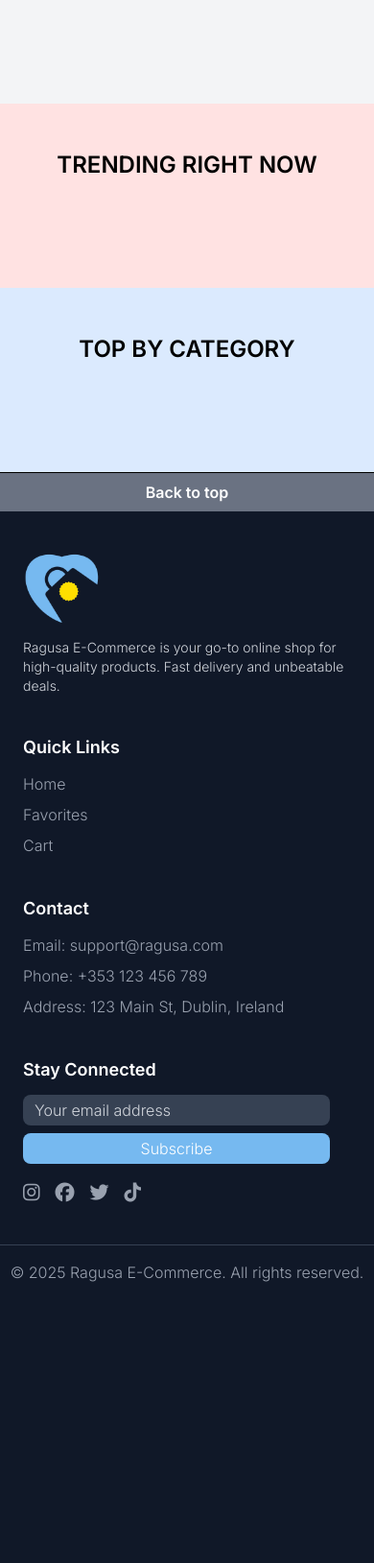
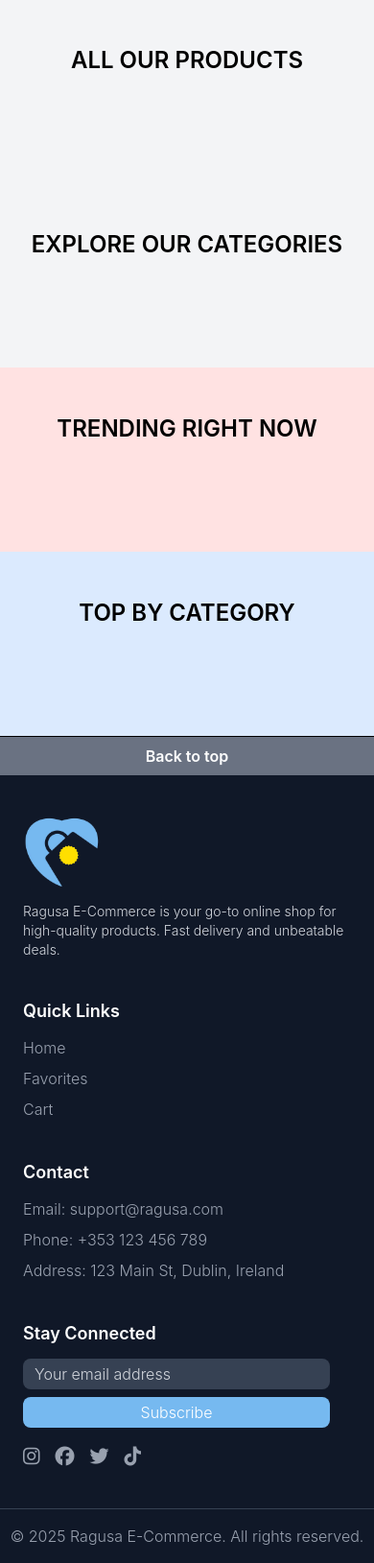
Before and after one commit to lautaroreche/E-Commerce-Django, a Django app: page / in a window 390 px wide. Shown: the part 571-2200 px from the top of the page at 96% size. Before the commit the page ends 1907 px from the top, so only its background shows below. Run offline with Django 5.2, Linux system fonts and the light colour scheme; data that the repository does not hold is empty.

Commit message:
Improves lightview and banners

```diff
--- a/ecommerce_app/static/styles/style.css
+++ b/ecommerce_app/static/styles/style.css
@@ -4,6 +4,7 @@ body {
     font-optical-sizing: auto;
     font-weight: 300;
     font-style: normal;
+    font-display: swap;
     box-sizing: border-box;
 }
 a { text-decoration: none; }
--- /dev/null
+++ b/ecommerce_app/templates/banner_categories.html
@@ -0,0 +1,14 @@
+<section class="px-2 md:px-8 py-12 bg-gray-100">
+    <h2 class="text-2xl md:text-4xl font-semibold text-center">EXPLORE OUR CATEGORIES</h2>
+    <div class="grid md:grid-cols-2 gap-4 m-8">
+        {% for categorie in categories %}
+            <a href="{% url 'filter_category' categorie.category|lower %}" aria-label="{{ categorie.category }} section button">
+                <div class="flex justify-center items-center h-20 md:h-28 bg-sky-100 rounded-lg shadow-sm hover:bg-sky-200 transition-colors">
+                    <p class="px-4 py-2 text-white text-xl text-center w-40 font-semibold shadow-sm rounded-lg bg-[#76b9f0]">
+                        {{ categorie.category }}
+                    </p>
+                </div>
+            </a>
+        {% endfor %}
+    </div>
+</section>
--- /dev/null
+++ b/ecommerce_app/templates/banner_hero.html
@@ -0,0 +1,8 @@
+<section class="relative w-full h-96">
+    <img src="https://res.cloudinary.com/dbmamjgiv/image/upload/v1754296951/banner_lwzsyk.webp" alt="Banner Ragusa" class="absolute inset-0 w-full h-full object-cover z-0">
+    <div class="absolute inset-0 bg-black/60 z-10"></div>
+    <div class="relative z-20 flex flex-col items-center justify-center h-full text-center text-white px-4">
+        <h1 class="text-4xl md:text-5xl font-bold mb-4">RAGUSA E-COMMERCE</h1>
+        <p class="text-2xl">Find technology products at low prices</p>
+    </div>
+</section>
--- a/ecommerce_app/templates/base.html
+++ b/ecommerce_app/templates/base.html
@@ -7,18 +7,25 @@
     <meta charset="UTF-8">
     <meta name="viewport" content="width=device-width, initial-scale=1.0">
     <title>{% block title %}{% endblock %}</title>
+    <meta name="description" content="Discover the best tech products at Ragusa E-Commerce. Headphones, monitors, keyboards, accessories and much more, with worldwide shipping.">
     <link rel="stylesheet" href="{% static 'styles/style.css' %}">
-    <link rel="stylesheet" href="https://cdnjs.cloudflare.com/ajax/libs/font-awesome/6.5.0/css/all.min.css">
+    <link rel="stylesheet" href="https://cdnjs.cloudflare.com/ajax/libs/font-awesome/6.5.0/css/all.min.css" media="print" onload="this.media='all'">
     <link rel="icon" href="{% static 'images/favicon.ico' %}" type="image/x-icon">
     <script src="https://cdn.jsdelivr.net/npm/@tailwindcss/browser@4" defer></script>
     <link rel="preconnect" href="https://fonts.googleapis.com">
     <link rel="preconnect" href="https://fonts.gstatic.com" crossorigin>
-    <link href="https://fonts.googleapis.com/css2?family=Inter:opsz,wght@14..32,100..900&display=swap" rel="stylesheet">
+    <link rel="preconnect" href="https://fonts.googleapis.com/css2?family=Inter:opsz,wght@14..32,100..900&display=swap" rel="stylesheet">
 </head>
 <body>
     {% include 'header.html' %}
 
     {% block content %}{% endblock %}
+
+    {% include 'banner_categories.html' %}
+
+    {% include 'trending.html' %}
+
+    {% include 'top_of_category.html' %}
 
     {% include 'footer.html' %}
 
--- a/ecommerce_app/templates/product_detail.html
+++ b/ecommerce_app/templates/detail.html
@@ -51,8 +51,4 @@
             </div>
         </div>
     </main>
-
-    {% include 'trending.html' %}
-
-    {% include 'top_of_category.html' %}
 {% endblock %}
--- a/ecommerce_app/templates/footer.html
+++ b/ecommerce_app/templates/footer.html
@@ -13,7 +13,7 @@
             </p>
         </div>
         <div >
-            <h4 class="text-lg font-semibold mb-3">Quick Links</h4>
+            <p class="text-lg font-semibold mb-3">Quick Links</p>
             <ul class="space-y-2 text-gray-400">
                 <li><a href="{% url 'home' %}" class="hover:text-[#76b9f0]">Home</a></li>
                 <li><a href="{% url 'favorites' %}" class="hover:text-[#76b9f0]">Favorites</a></li>
@@ -21,31 +21,31 @@
             </ul>
         </div>
         <div>
-            <h4 class="text-lg font-semibold mb-3">Contact</h4>
+            <p class="text-lg font-semibold mb-3">Contact</p>
             <ul class="space-y-2 text-gray-400">
-                <li>Email: <a href="mailto:support@ragusa.com" class="hover:text-white">support@ragusa.com</a></li>
+                <li>Email: <a href="mailto:support@ragusa.com" class="hover:text-[#76b9f0]">support@ragusa.com</a></li>
                 <li>Phone: +353 123 456 789</li>
                 <li>Address: 123 Main St, Dublin, Ireland</li>
             </ul>
         </div>
         <div>
-            <h4 class="text-lg font-semibold mb-3">Stay Connected</h4>
+            <p class="text-lg font-semibold mb-3">Stay Connected</p>
             <form action="{% url 'newsletter' %}" method="POST" class="flex flex-col gap-2 max-w-80">
                 {% csrf_token %}
                 <input type="email" name="email" placeholder="Your email address" class="px-3 py-1 rounded-lg bg-gray-700 text-white placeholder-gray-300 outline-none" maxlength="40" required>
                 <button type="submit" class="cursor-pointer bg-[#76b9f0] hover:bg-blue-400 text-white py-1 rounded-lg">Subscribe</button>
             </form>
             <div class="flex gap-4 mt-4 text-xl text-gray-400">
-                <a href="#" class="hover:text-[#76b9f0] cursor-pointer">
+                <a href="#" class="hover:text-[#76b9f0] cursor-pointer" aria-label="Instagram button">
                     <i class="fa-brands fa-instagram"></i>
                 </a>
-                <a href="#" class="hover:text-[#76b9f0] cursor-pointer">
+                <a href="#" class="hover:text-[#76b9f0] cursor-pointer" aria-label="Facebook button">
                     <i class="fa-brands fa-facebook"></i>
                 </a>
-                <a href="#" class="hover:text-[#76b9f0] cursor-pointer">
+                <a href="#" class="hover:text-[#76b9f0] cursor-pointer" aria-label="X / Twitter button">
                     <i class="fa-brands fa-twitter"></i>
                 </a>
-                <a href="#" class="hover:text-[#76b9f0] cursor-pointer">
+                <a href="#" class="hover:text-[#76b9f0] cursor-pointer" aria-label="TikTok button">
                     <i class="fa-brands fa-tiktok"></i>
                 </a>
             </div>
--- a/ecommerce_app/templates/header.html
+++ b/ecommerce_app/templates/header.html
@@ -9,7 +9,7 @@
         <div class="flex justify-between items-center px-6 py-2 bg-gray-800">
             <a href="{% url 'home' %}" aria-label="Ragusa E-Commerce logo" class="flex items-center gap-2 md:min-w-40">
                 <img src="{% static 'images/logo.webp' %}" alt="Ragusa E-Commerce logo" class="w-16">
-                <h1 class="hidden md:block font-semibold text-white">Ragusa<br>E-Commerce</h1>
+                <p class="hidden md:block font-semibold text-white">Ragusa<br>E-Commerce</p>
             </a>
             <form action="{% url 'search' %}" method="POST" class="hidden md:flex gap-1 bg-white rounded-lg">
                 {% csrf_token %}
@@ -34,16 +34,16 @@
             </div>
         </div>
         <div class="bg-gray-500 mx-auto border-y-1 border-black">
-            <ul class="flex flex-col md:flex-row justify-center items-center gap-1 md:gap-4 text-white font-semibold w-full px-6 py-2">
+            <ul class="flex flex-col items-center gap-2 md:flex-row md:gap-12 md:justify-center text-white font-semibold w-full px-6 py-2">
                 <li>
                     <a href="{% url 'home' %}" aria-label="All products">
-                        <li class="text-color-light">All products</li>
+                        All products
                     </a>
                 </li>
                 {% for categorie in categories %}
                     <li>
                         <a href="{% url 'filter_category' categorie.category|lower %}" aria-label="{{ categorie.category }} section">
-                            <li>{{ categorie.category }}</li>
+                            {{ categorie.category }}
                         </a>
                     </li>
                 {% endfor %}
--- a/ecommerce_app/templates/home.html
+++ b/ecommerce_app/templates/home.html
@@ -5,17 +5,11 @@
 {% block title %}Ragusa E-commerce{% endblock %}
 
 {% block content %}
-    <section>
-        <img src="{% static 'images/banner.webp'%}" alt="Banner" class="w-full">
-    </section>
+    {% include 'banner_hero.html' %}
+
     <main class="px-2 md:px-8 py-12 bg-gray-100">
         <h2 class="text-2xl md:text-4xl font-semibold text-center">ALL OUR PRODUCTS</h2>
 
         {% include 'product_cards.html' %}
     </main>
-
-    {% include 'trending.html' %}
-
-    {% include 'top_of_category.html' %}
-    </main>
 {% endblock %}
--- a/ecommerce_app/templates/manage_favorites.html
+++ b/ecommerce_app/templates/manage_favorites.html
@@ -1,3 +1,3 @@
 <a href="{% url 'manage_favorites' product.id %}" aria-label="Manage favorites button" class="p-1 save-scroll">
-    <i class="fa-solid fa-bookmark text-2xl {% if product.id in favorite_products %}text-yellow-300{% else %}text-gray-400{% endif %}"></i>
+    <i class="fa-solid fa-bookmark text-2xl hover:text-yellow-300 transition-colors {% if product.id in favorite_products %}text-yellow-300{% else %}text-gray-400{% endif %}"></i>
 </a>
--- a/ecommerce_app/templates/manage_tags.html
+++ b/ecommerce_app/templates/manage_tags.html
@@ -1,5 +1,5 @@
 {% if product.is_trend or product.is_top_of_category %}
-    <div class="flex items-center gap-1 py-1 px-2 font-semibold shadow-sm rounded-lg {% if product.is_top_of_category %}text-blue-600 bg-blue-200{% elif product.is_trend %}text-red-600 bg-red-200{% endif %}">
+    <div class="flex items-center gap-1 py-1 px-2 font-semibold shadow-sm rounded-lg {% if product.is_top_of_category %}text-blue-800 bg-blue-100{% elif product.is_trend %}text-red-800 bg-red-100{% endif %}">
         <i class="fa-solid {% if product.is_top_of_category %}fa-medal{% elif product.is_trend %}fa-fire{% endif %}"></i>
         <p class="text-xs">{% if product.is_top_of_category %}Top of his category{% elif product.is_trend %}Trending{% endif %}</p>
     </div>
--- a/ecommerce_app/templates/product_list.html
+++ b/ecommerce_app/templates/product_list.html
@@ -19,7 +19,7 @@
                         {% else %}
                             <a href="{% url 'manage_favorites' product.id %}" class="p-1 save-scroll" aria-label="Remove from favorites">
                         {% endif %}
-                                <i class="fa-solid fa-xmark text-2xl text-red-500"></i>
+                                <i class="fa-solid fa-xmark text-2xl text-red-500 hover:text-red-600 transition-colors"></i>
                             </a>
                     </div>
                     <div class="space-y-1">
@@ -32,7 +32,7 @@
                         </a>
                     </div>
                     <div class="flex items-center justify-between gap-3">
-                        <p class="text-xl">€ {% if is_cart %}{{ subtotal_dict|dict_key:product.id|floatformat:0 }}{% else %}{{ product.price|floatformat:0 }}{% endif %}</p>
+                        <p class="text-xl font-semibold">€ {% if is_cart %}{{ subtotal_dict|dict_key:product.id|floatformat:0 }}{% else %}{{ product.price|floatformat:0 }}{% endif %}</p>
 
                         {% include 'manage_cart_quantity.html' %}
                     </div>
@@ -47,7 +47,7 @@
             </div>
         {% endif %}
         <div class="w-full max-w-5xl shadow-sm rounded-lg">
-            <div class="flex w-full rounded-lg bg-green-300">
+            <div class="flex w-full rounded-lg bg-green-300 hover:bg-green-400 transition-colors">
                 <a href="{% url is_cart|yesno:'checkout,add_all_favorites_to_cart' %}" aria-label="{{ is_cart|yesno:'Checkout button,Add all favorites to cart button' }}" class="text-xl font-semibold text-center w-full p-2 save-scroll">
                     {{ is_cart|yesno:'Checkout,Add all to cart' }}
                 </a>
--- a/ecommerce_app/views.py
+++ b/ecommerce_app/views.py
@@ -82,8 +82,9 @@ def search(request):
 
 
 def filter_category(request, category):
+    category = category.capitalize()
     referrer = request.META.get('HTTP_REFERER', '/')
-    products = Product.objects.filter(category=category.capitalize())
+    products = Product.objects.filter(category=category)
 
     if not products:
         messages.error(request, "The category you just searched for does not exist. Try selecting one of the existing categories")
@@ -108,7 +109,7 @@ def detail(request, product_id):
         messages.error(request, "The product you are looking for does not exist. Try searching for the product in another way")
         return redirect(referrer)
 
-    return render(request, 'product_detail.html', {
+    return render(request, 'detail.html', {
         "categories": CATEGORIES,
         "product": product,
         "cart_products": get_cart_products(request),
```
Also changed, not shown: ecommerce_app/templates/cart.html (+0 -8 lines), ecommerce_app/templates/favorites.html (+0 -8 lines), ecommerce_app/templates/filter.html (+1 -9 lines), ecommerce_app/templates/manage_cart_quantity.html (+4 -4 lines), ecommerce_app/templates/search.html (+0 -8 lines), 2 other files.
